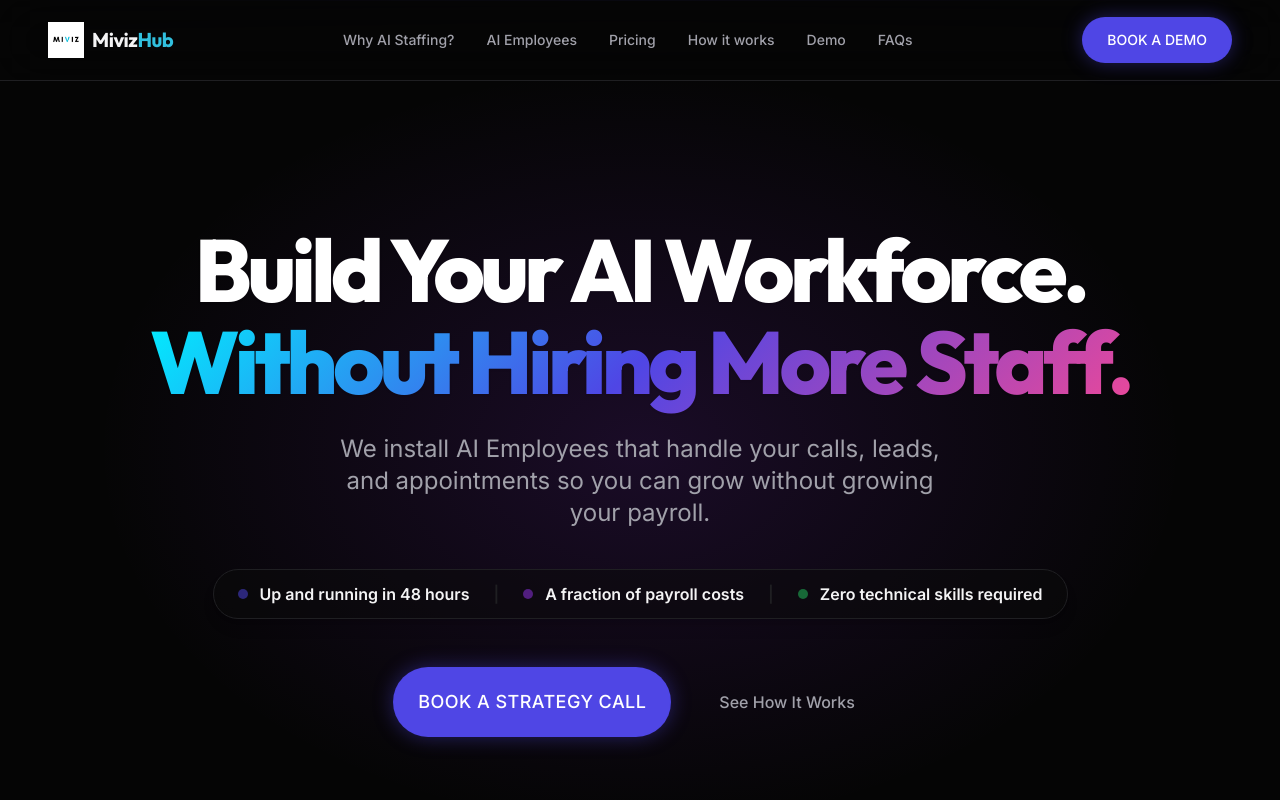
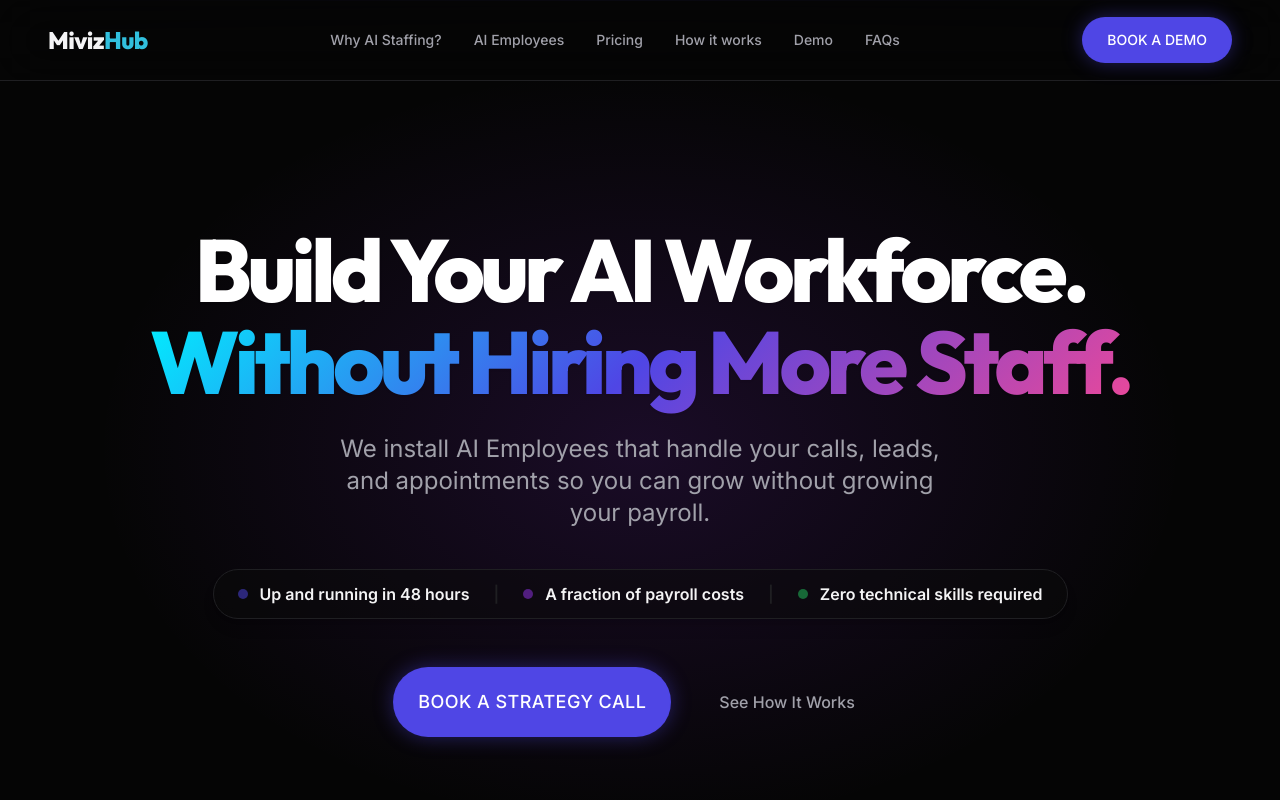
Before and after one commit to Rahullohar703/mivizhub-online, a React (Vite) app: page / in a window 1280 px wide. Shown: the top 800 px of the page. Built offline with nearby package versions, Linux system fonts and the light colour scheme; the HTML template or start-up script is replaced by a standard one.

Commit message:
Remove logo image from navbar and increase MivizHub text size

```diff
--- a/src/components/Navbar.jsx
+++ b/src/components/Navbar.jsx
@@ -13,8 +13,7 @@ export default function Navbar({ onOpenBooking }) {
 
           {/* Logo */}
           <div className="flex items-center gap-2">
-            <img src="/logo-256.png" alt="MivizHub Logo" className="w-9 h-9 object-contain" />
-            <span className="font-heading font-bold text-xl tracking-tight">
+            <span className="font-heading font-extrabold text-2xl tracking-tight">
               <span className="text-textMain">Miviz</span><span className="text-[#31c0de]">Hub</span>
             </span>
           </div>
```
